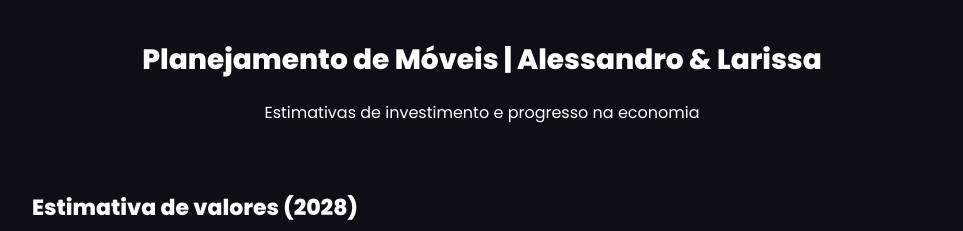
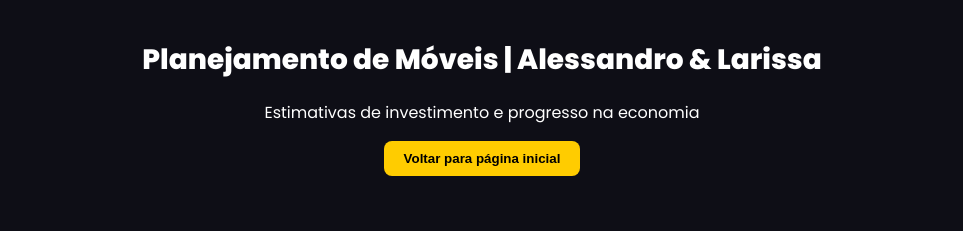
Before and after one commit to Ale-ara/planejamentoAL, a plain HTML site: page planejamento-financeiro.html in a window 1280 px wide. Shown: the top 231 px of the page, without its empty margins (158-1121 px from the left). Drawn offline with nearby package versions, Linux system fonts and the light colour scheme.

Commit message:
Update planejamento-financeiro.html

```diff
--- a/planejamento-financeiro.html
+++ b/planejamento-financeiro.html
@@ -58,7 +58,7 @@
 <header>
   <h1>Planejamento de Móveis | Alessandro & Larissa</h1>
   <p>Estimativas de investimento e progresso na economia</p>
-</header>
+<a href="index.html" style="display:block;text-align:center;margin-bottom:15px;"><button style="background:#ffcc00;color:#000;padding:10px 20px;border:none;border-radius:8px;font-weight:600;cursor:pointer;">Voltar para página inicial</button></a></header>
 
 <div class="container">
   <h2 class="section-title">Estimativa de valores (2028)</h2>
```
